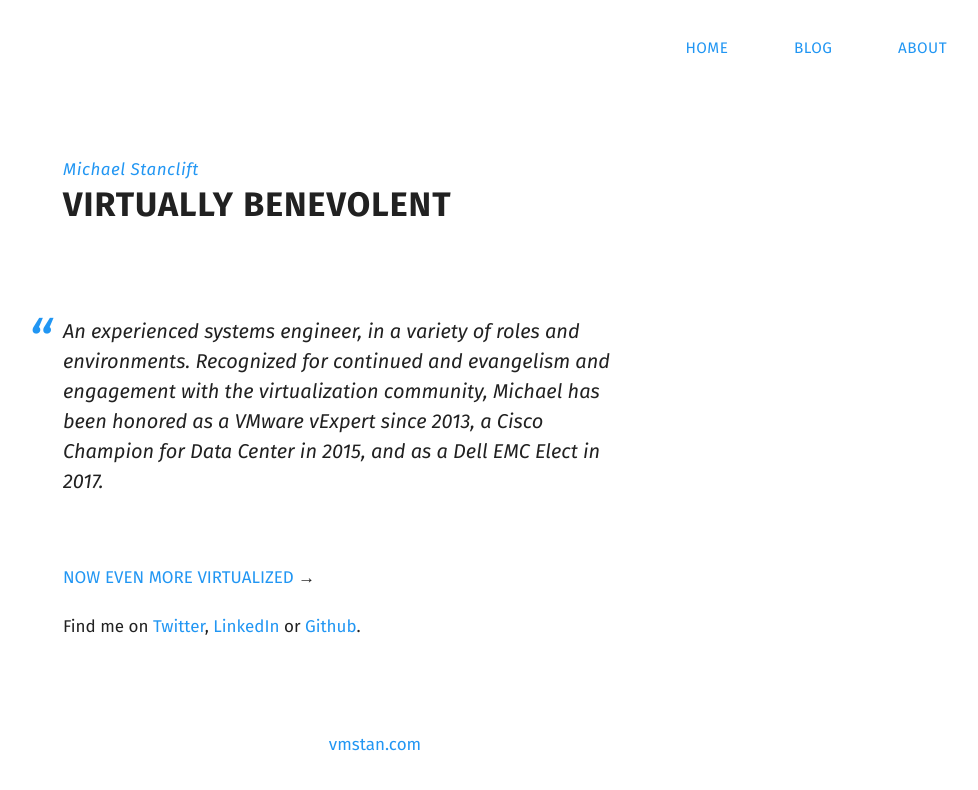
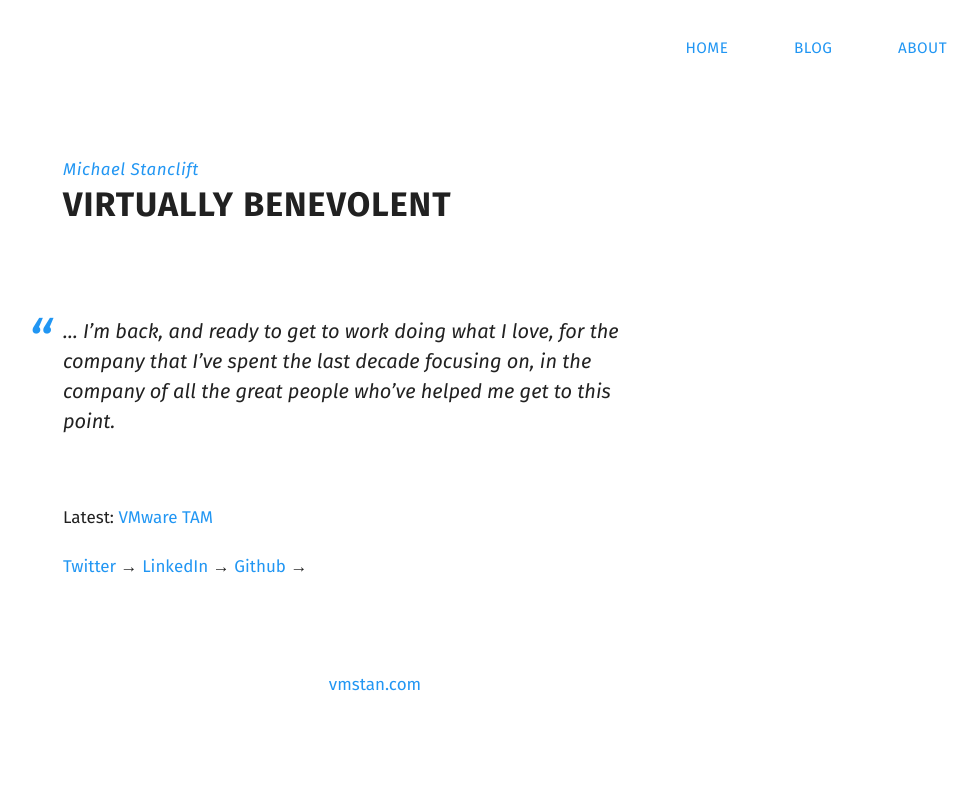
Before and after one commit to vmstan/vmstan.github.io, a Jekyll site: the page built from index.md, in a window 1280 px wide. Shown: the top 790 px of the page, without its empty margins (265-1243 px from the left). Built offline with Jekyll 4.4.1, drawn with Linux system fonts in a browser that asks for light colours.

Commit message:
Updated home

```diff
--- a/index.md
+++ b/index.md
@@ -3,8 +3,10 @@ layout: default
 type: home
 ---
 
-> An experienced systems engineer, in a variety of roles and environments. Recognized for continued and evangelism and engagement with the virtualization community, Michael has been honored as a VMware vExpert since 2013, a Cisco Champion for Data Center in 2015, and as a Dell EMC Elect in 2017.
+> ... I'm back, and ready to get to work doing what I love, for the company that I've spent the last decade focusing on, in the company of all the great people who've helped me get to this point.
 
-[NOW EVEN MORE VIRTUALIZED](/2018/05/vmware-tam/) &rarr;
+Latest: [VMware TAM](/2018/05/vmware-tam/)
 
-Find me on [Twitter](https://twitter.com/vmstan), [LinkedIn](https://linkedin.com/in/stanclift) or&nbsp;[Github](https://github.com/vmstan).
+[Twitter](https://twitter.com/vmstan) &rarr;
+[LinkedIn](https://linkedin.com/in/stanclift) &rarr;
+[Github](https://github.com/vmstan) &rarr;
```
